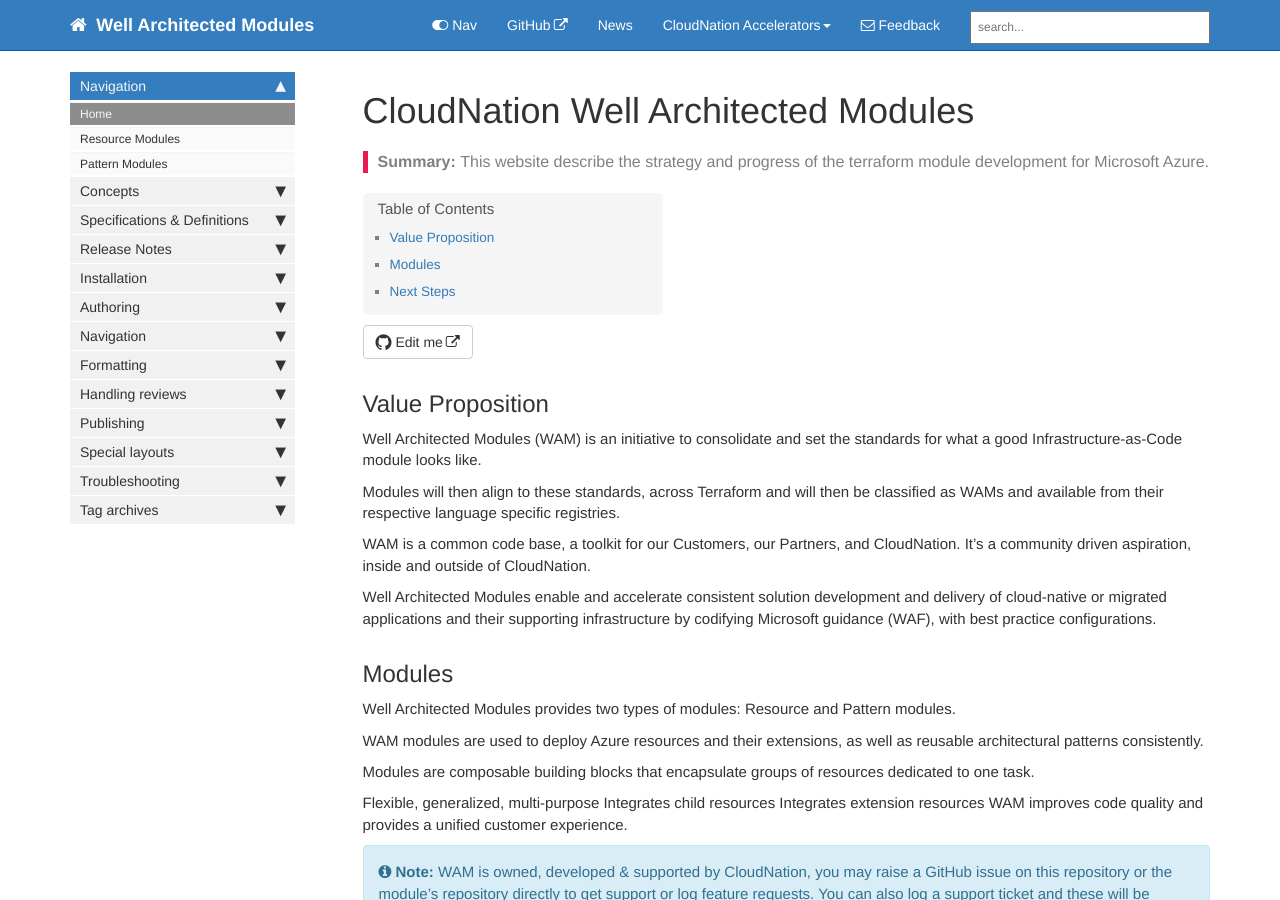
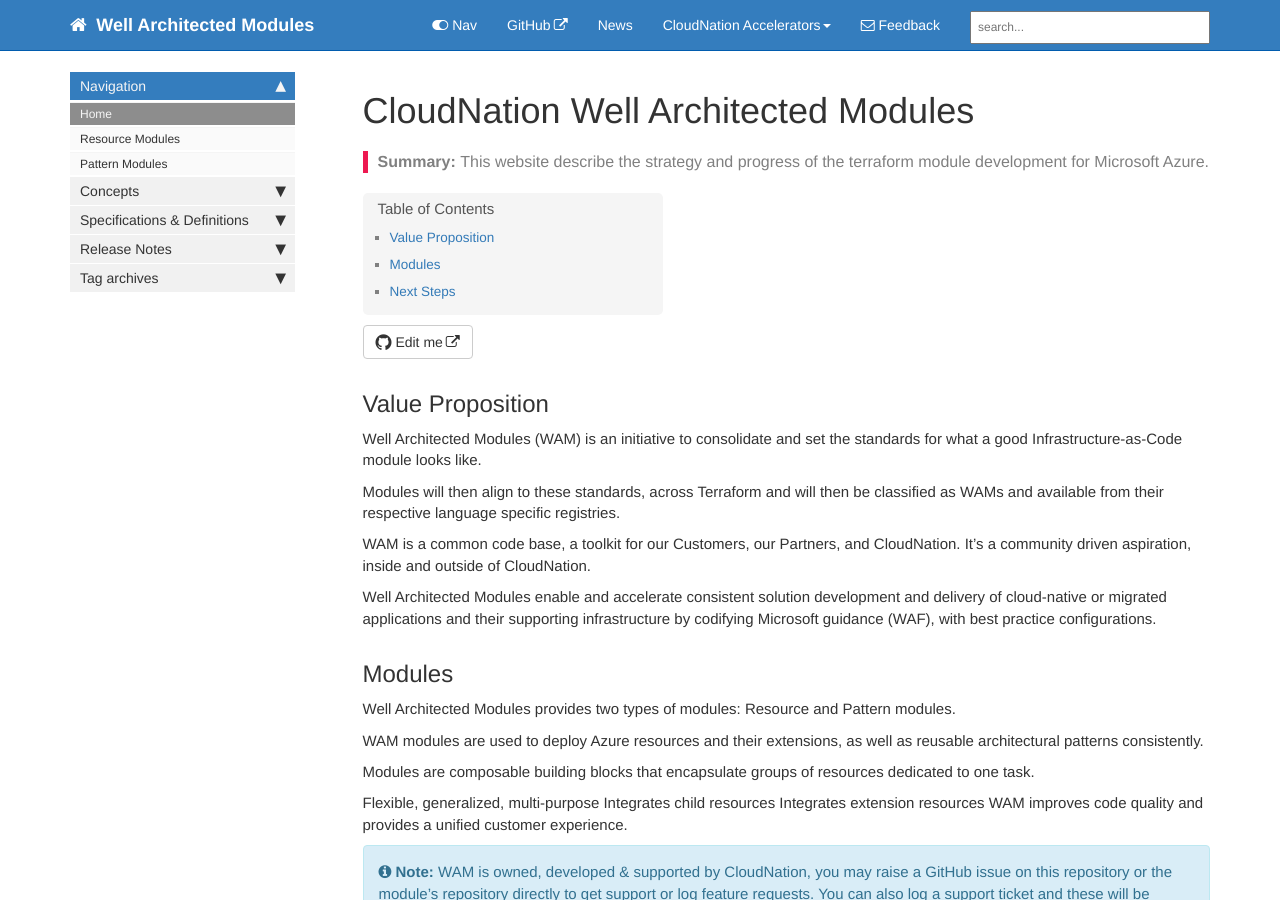
Before and after one commit to CloudNationHQ/well-architected-modules, a Jekyll site: the page built from index.md, in a window 1280 px wide and 900 px high. Built offline with Jekyll 4.4.1, drawn with Linux system fonts in a browser that asks for light colours; comment, search, counter and statistics services are not loaded; some of the changed lines change nothing that is shown.

Commit message:
commit changes in navigation

```diff
--- a/_data/sidebars/mydoc_sidebar.yml
+++ b/_data/sidebars/mydoc_sidebar.yml
@@ -96,203 +96,6 @@
       url: /mydoc_release_notes_50.html
       output: web, pdf
 
-  - title: Installation
-    output: web, pdf
-    folderitems:
-
-    - title: About Ruby, Gems, Bundler, etc.
-      url: /mydoc_about_ruby_gems_etc.html
-      output: web, pdf
-
-    - title: Install Jekyll on Mac
-      url: /mydoc_install_jekyll_on_mac.html
-      output: web, pdf
-
-    - title: Install Jekyll on Windows
-      url: /mydoc_install_jekyll_on_windows.html
-      output: web, pdf
-
-  - title: Authoring
-    output: web, pdf
-
-    folderitems:
-    - title: Pages
-      url: /mydoc_pages.html
-      output: web, pdf
-
-    - title: Posts
-      url: /mydoc_posts.html
-      output: web, pdf
-
-    - title: Lists
-      url: /mydoc_lists.html
-      output: web, pdf
-
-    - title: Conditional logic
-      url: /mydoc_conditional_logic.html
-      output: web, pdf
-
-    - title: Content reuse
-      url: /mydoc_content_reuse.html
-      output: web, pdf
-
-    - title: Collections
-      url: /mydoc_collections.html
-      output: web, pdf
-
-    - title: WebStorm editor tips
-      url: /mydoc_webstorm_text_editor.html
-      output: web, pdf
-
-    - title: Atom editor tips
-      url: /mydoc_atom_text_editor.html
-      output: web, pdf
-
-  - title: Navigation
-    output: web, pdf
-
-    folderitems:
-    - title: Sidebar navigation
-      url: /mydoc_sidebar_navigation.html
-      output: web, pdf
-
-    - title: YAML tutorial in the context of Jekyll
-      url: /mydoc_yaml_tutorial.html
-      output: web, pdf
-
-    - title: Tags
-      url: /mydoc_tags.html
-      output: web, pdf
-
-    - title: Series
-      url: /mydoc_series.html
-      output: web, pdf
-
-  - title: Formatting
-    output: web, pdf
-
-    folderitems:
-    - title: Tooltips
-      url: /mydoc_adding_tooltips.html
-      output: web, pdf
-
-    - title: Alerts
-      url: /mydoc_alerts.html
-      output: web, pdf
-
-    - title: Icons
-      url: /mydoc_icons.html
-      output: web, pdf
-
-    - title: Images
-      url: /mydoc_images.html
-      output: web, pdf
-
-    - title: Code samples
-      url: /mydoc_code_samples.html
-      output: web, pdf
-
-    - title: Labels
-      url: /mydoc_labels.html
-      output: web, pdf
-
-    - title: Links
-      url: /mydoc_hyperlinks.html
-      output: web, pdf
-
-    - title: Navtabs
-      url: /mydoc_navtabs.html
-      output: web, pdf
-
-    - title: Tables
-      url: /mydoc_tables.html
-      output: web, pdf
-
-    - title: Syntax highlighting
-      url: /mydoc_syntax_highlighting.html
-      output: web, pdf
-
-    - title: Workflow maps
-      url: /mydoc_workflow_maps.html
-      output: web, pdf
-
-  - title: Handling reviews
-    output: web, pdf
-
-    folderitems:
-    - title: Commenting on files
-      url: /mydoc_commenting_on_files.html
-      output: web, pdf
-
-#    - title: Git collaboration
-#      url: /mydoc_git_collaboration
-#      output: web, pdf
-
-  - title: Publishing
-    output: web, pdf
-
-    folderitems:
-    - title: Build arguments
-      url: /mydoc_build_arguments.html
-      output: web, pdf
-
-    - title: Themes
-      url: /mydoc_themes.html
-      output: web, pdf
-
-    - title: Generating PDFs
-      url: /mydoc_generating_pdfs.html
-      output: web, pdf
-
-    - title: Help APIs and UI tooltips
-      url: /mydoc_help_api.html
-      output: web, pdf
-
-    - title: Search configuration
-      url: /mydoc_search_configuration.html
-      output: web, pdf
-
-    - title: iTerm profiles
-      url: /mydoc_iterm_profiles.html
-      output: web, pdf
-
-    - title: Pushing builds to server
-      url: /mydoc_push_build_to_server.html
-      output: web, pdf
-
-    - title: Publishing on Github Pages
-      url: /mydoc_publishing_github_pages.html
-      output: web, pdf
-
-  - title: Special layouts
-    output: web, pdf
-
-    folderitems:
-    - title: Knowledge-base layout
-      url: /mydoc_kb_layout.html
-      output: web, pdf
-
-    - title: Glossary layout
-      url: /mydoc_glossary.html
-      output: web, pdf
-
-    - title: FAQ layout
-      url: /mydoc_faq_layout.html
-      output: web, pdf
-
-    - title: Shuffle layout
-      url: /mydoc_shuffle.html
-      output: web, pdf
-
-  - title: Troubleshooting
-    output: web, pdf
-
-    folderitems:
-
-    - title: Troubleshooting
-      url: /mydoc_troubleshooting.html
-      output: web, pdf
-
   - title: Tag archives
     output: web
     folderitems:
@@ -306,32 +109,10 @@
         output: web
         subfolderitems:
 
-        - title: Formatting pages
-          url: /tag_formatting.html
+        - title: Well Architected Modules
+          url: /tag_wam.html
           output: web
 
-        - title: Navigation pages
-          url: /tag_navigation.html
-          output: web
 
-        - title: Content types pages
-          url: /tag_content_types.html
-          output: web
-
-        - title: Publishing pages
-          url: /tag_publishing.html
-          output: web
-
-        - title: Special layout pages
-          url: /tag_special_layouts.html
-          output: web
-
-        - title: Collaboration pages
-          url: /tag_collaboration.html
-          output: web
-
-        - title: Troubleshooting pages
-          url: /tag_troubleshooting.html
-          output: web
 
 # Copyright 2021 Google LLC
```
